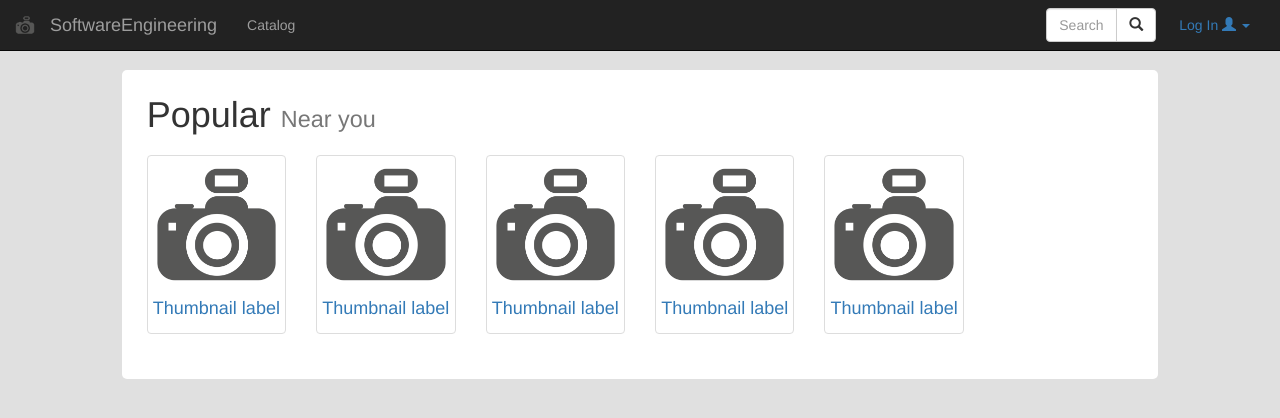
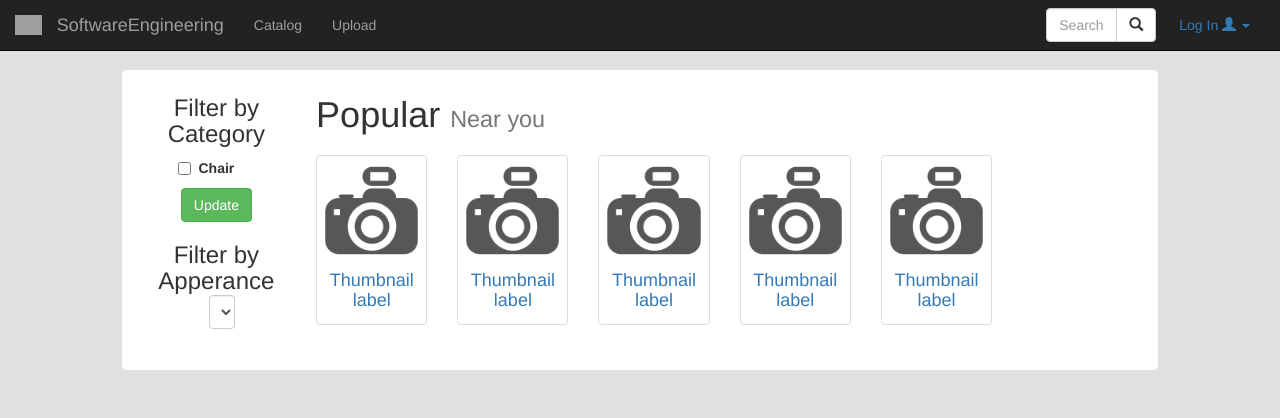
Before and after one commit to jamesgagne/hololens, a CodeIgniter app: page /database/ in a window 1280 px wide. Shown: the top 418 px of the page. Run offline with CodeIgniter, Linux system fonts and the light colour scheme; data that the repository does not hold is empty; some libraries are stand-ins or nearby versions; grey boxes are pictures that could not be loaded.

Commit message:
Updated catalog and added nav links for upload

```diff
--- a/application/views/main/catalog.php
+++ b/application/views/main/catalog.php
@@ -1,11 +1,51 @@
 
+							<div class="row">
+								<div class="col-lg-2 text-center">
+									<div class="col-xs-6 col-sm-6 col-md-6 col-lg-12">
+										<form method="GET" action="<?= base_url(); ?>index.php/Search">
+
+											<div class="row">
+												<span class="h3">Filter by Category</span>
+											</div>
+
+											<div class="row">
+												<input type="hidden" name="query" value="<?= $query; ?>" />
+
+												<label class="checkbox">
+													<input type="checkbox" name="" />
+													<span>Chair</span>
+												</label>
+
+												<input class="btn btn-success" type="submit" value="Update" />
+											</div>
+										</form>
+
+										<br>
+									</div>
+
+									<div class="col-xs-6 col-sm-6 col-md-6 col-lg-12">
+
+										<div class="row">
+												<span class="h3">Filter by Apperance</span>
+										</div>
+
+										<div class="col-xs-5 col-centered">
+											<select class="form-control">
+												<option>Yellow</option>
+											</select>
+										</div>
+									</div>
+
+								</div>
+
+								<div class="col-lg-10">
 									<span class="h1">Popular <small>Near you</small></span>
 
 									<br>
 									<br>
 
 									<div class="row">
-								<div class="col-xs-4 col-sm-3 col-md-2 col-lg-2">
+										<div class="col-xs-4 col-sm-3 col-md-3 col-lg-2">
 											<a href="#">
 												<div class="thumbnail">
 															<img class="thumbnail-image" src="<?= assetUrl(); ?>img/no_image.png">
@@ -17,7 +57,7 @@
 											</a>
 										</div>
 
-								<div class="col-xs-4 col-sm-3 col-md-2 col-lg-2">
+										<div class="col-xs-4 col-sm-3 col-md-3 col-lg-2">
 											<a href="#">
 												<div class="thumbnail">
 															<img class="thumbnail-image" src="<?= assetUrl(); ?>img/no_image.png">
@@ -29,7 +69,7 @@
 											</a>
 										</div>
 
-								<div class="col-xs-4 col-sm-3 col-md-2 col-lg-2">
+										<div class="col-xs-4 col-sm-3 col-md-3 col-lg-2">
 											<a href="#">
 												<div class="thumbnail">
 															<img class="thumbnail-image" src="<?= assetUrl(); ?>img/no_image.png">
@@ -41,7 +81,7 @@
 											</a>
 										</div>
 
-								<div class="col-xs-4 col-sm-3 col-md-2 col-lg-2">
+										<div class="col-xs-4 col-sm-3 col-md-3 col-lg-2">
 											<a href="#">
 												<div class="thumbnail">
 															<img class="thumbnail-image" src="<?= assetUrl(); ?>img/no_image.png">
@@ -53,7 +93,7 @@
 											</a>
 										</div>
 
-								<div class="col-xs-4 col-sm-3 col-md-2 col-lg-2">
+										<div class="col-xs-4 col-sm-3 col-md-3 col-lg-2">
 											<a href="#">
 												<div class="thumbnail">
 															<img class="thumbnail-image" src="<?= assetUrl(); ?>img/no_image.png">
@@ -65,3 +105,5 @@
 											</a>
 										</div>
 									</div>
+								</div>
+							</div>
--- a/application/views/template/header.php
+++ b/application/views/template/header.php
@@ -27,7 +27,7 @@
 				<!-- Navbar LEFT -->
 				<div class="navbar-header navbar-left pull-left">
 					<a href="<?= base_url(); ?>">
-						<img class="navbar-brand" src="<?= assetUrl(); ?>img/no_image.png" />
+						<img class="navbar-brand" src="<?= assetUrl(); ?>img/icon-3.png" />
 						<span class="navbar-brand">SoftwareEngineering</span>
 					</a>
 				</div>
@@ -161,6 +161,7 @@
 					<!-- Navbar LEFT Links -->
 					<ul class="nav navbar-nav navbar-left">
 						<li><a href="<?= base_url(); ?>">Catalog</a></li>
+						<li><a href="<?= base_url() . "index.php/Upload"; ?>">Upload</a></li>
 					</ul>
 				</div>
 			</div>
```
Also changed, not shown: 1 other file. Lines whose indentation alone changed are shown as unchanged.
